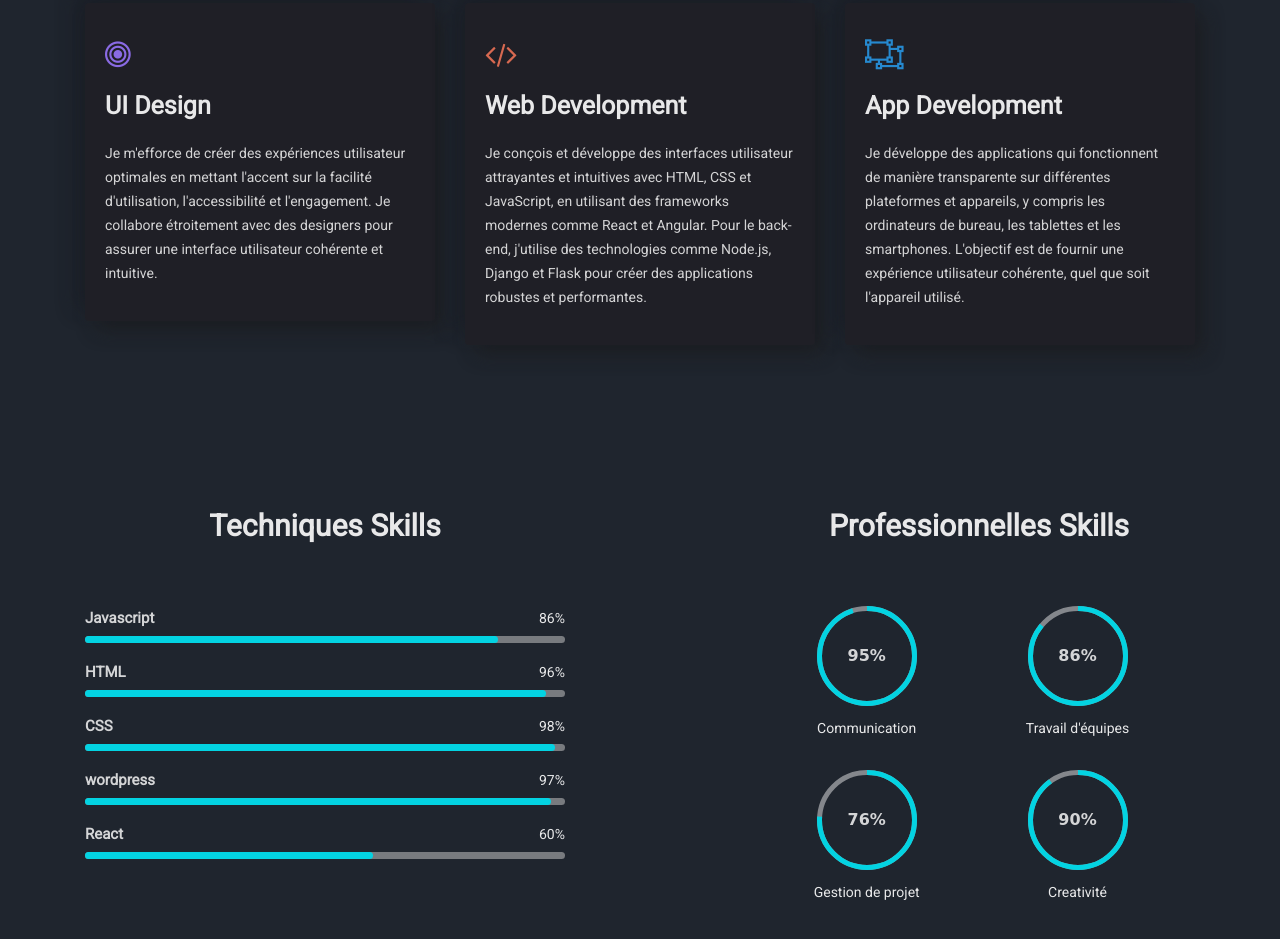
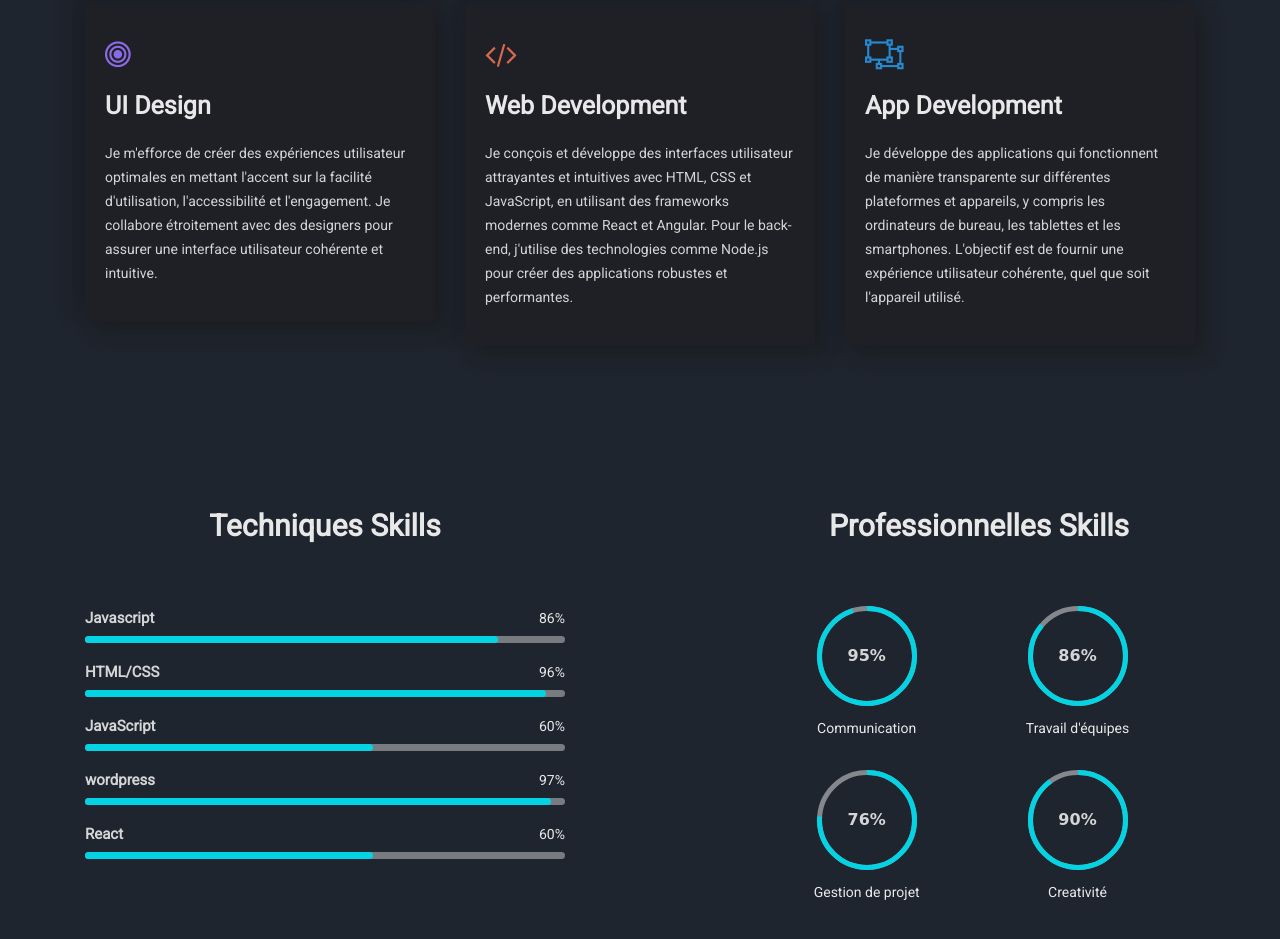
Before and after one commit to CISQOSE/shanks_dev, a plain HTML site: page index.html in a window 1280 px wide. Shown: the part 1516-2455 px from the top of the page. Drawn offline with Linux system fonts and the light colour scheme.

Commit message:
Update index.html

```diff
--- a/index.html
+++ b/index.html
@@ -170,8 +170,7 @@
                         <p>
                             Je conçois et développe des interfaces utilisateur attrayantes et intuitives
                              avec HTML, CSS et JavaScript, en utilisant des frameworks modernes comme React
-                              et Angular. Pour le back-end, j'utilise des technologies comme Node.js, Django
-                              et Flask pour créer des applications robustes et performantes.
+                              et Angular. Pour le back-end, j'utilise des technologies comme Node.js pour créer des applications robustes et performantes.
                         </p>
                     </div>
                 </div>
@@ -215,7 +214,7 @@
                                 <div class="candidatos">
                                     <div class="parcial">
                                         <div class="info">
-                                            <div class="nome">HTML</div>
+                                            <div class="nome">HTML/CSS</div>
                                             <div class="percentagem-num">96%</div>
                                         </div>
                                         <div class="progressBar">
@@ -226,11 +225,11 @@
                                 <div class="candidatos">
                                     <div class="parcial">
                                         <div class="info">
-                                            <div class="nome">CSS</div>
-                                            <div class="percentagem-num">98%</div>
+                                            <div class="nome">JavaScript</div>
+                                            <div class="percentagem-num">60%</div>
                                         </div>
                                         <div class="progressBar">
-                                            <div class="percentagem" style="width: 98%;"></div>
+                                            <div class="percentagem" style="width: 60%;"></div>
                                         </div>
                                     </div>
                                 </div>
```
